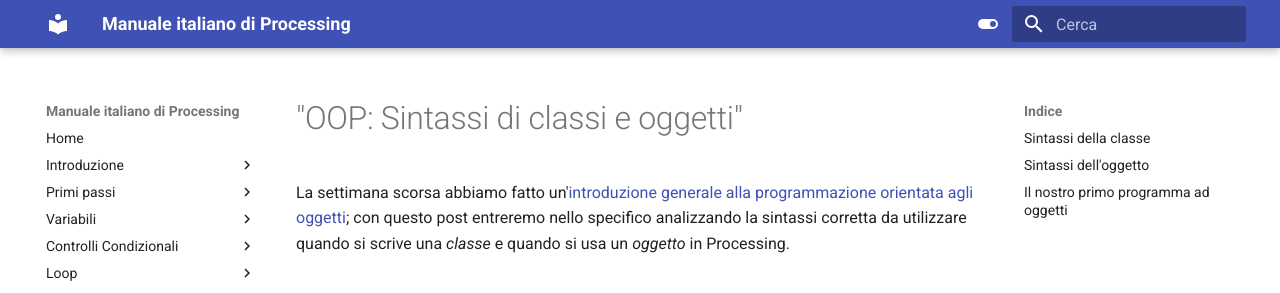
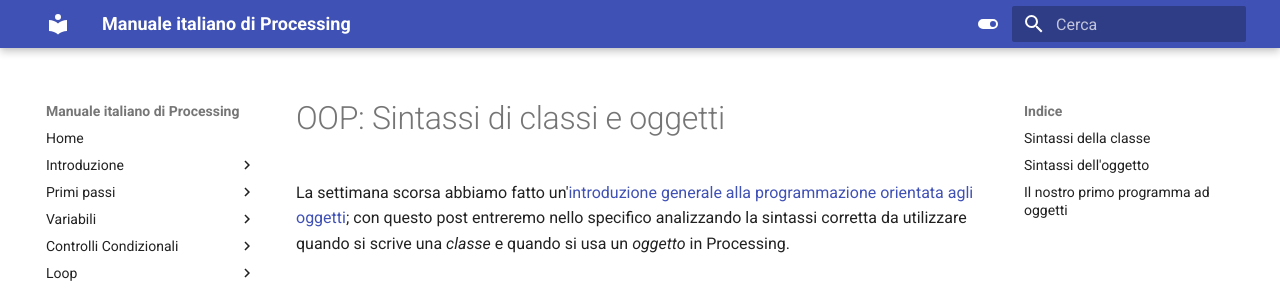
Before and after one commit to federico-pepe/processing.federicopepe.com, an MkDocs documentation site: the page built from docs/primi-passi/oop-sintassi-di-classi-e-oggetti.md, in a window 1280 px wide and 900 px high. Shown: the top 293 px of the window. Built offline with MkDocs 1.6.1 and Material for MkDocs 9.7.7, drawn with Linux system fonts in a browser that asks for light colours.

Commit message:
Minor fix

```diff
--- a/docs/primi-passi/oop-sintassi-di-classi-e-oggetti.md
+++ b/docs/primi-passi/oop-sintassi-di-classi-e-oggetti.md
@@ -1,4 +1,4 @@
-# "OOP: Sintassi di classi e oggetti"
+# OOP: Sintassi di classi e oggetti
 
 La settimana scorsa abbiamo fatto un'[introduzione generale alla programmazione orientata agli oggetti](https://blog.federicopepe.com/2016/01/introduzione-agli-oggetti/); con questo post entreremo nello specifico analizzando la sintassi corretta da utilizzare quando si scrive una _classe_ e quando si usa un _oggetto_ in Processing.
 
```
Also changed, not shown: docs/primi-passi/oop-classi-e-oggetti-parte-2.md (+1 -1 lines).
